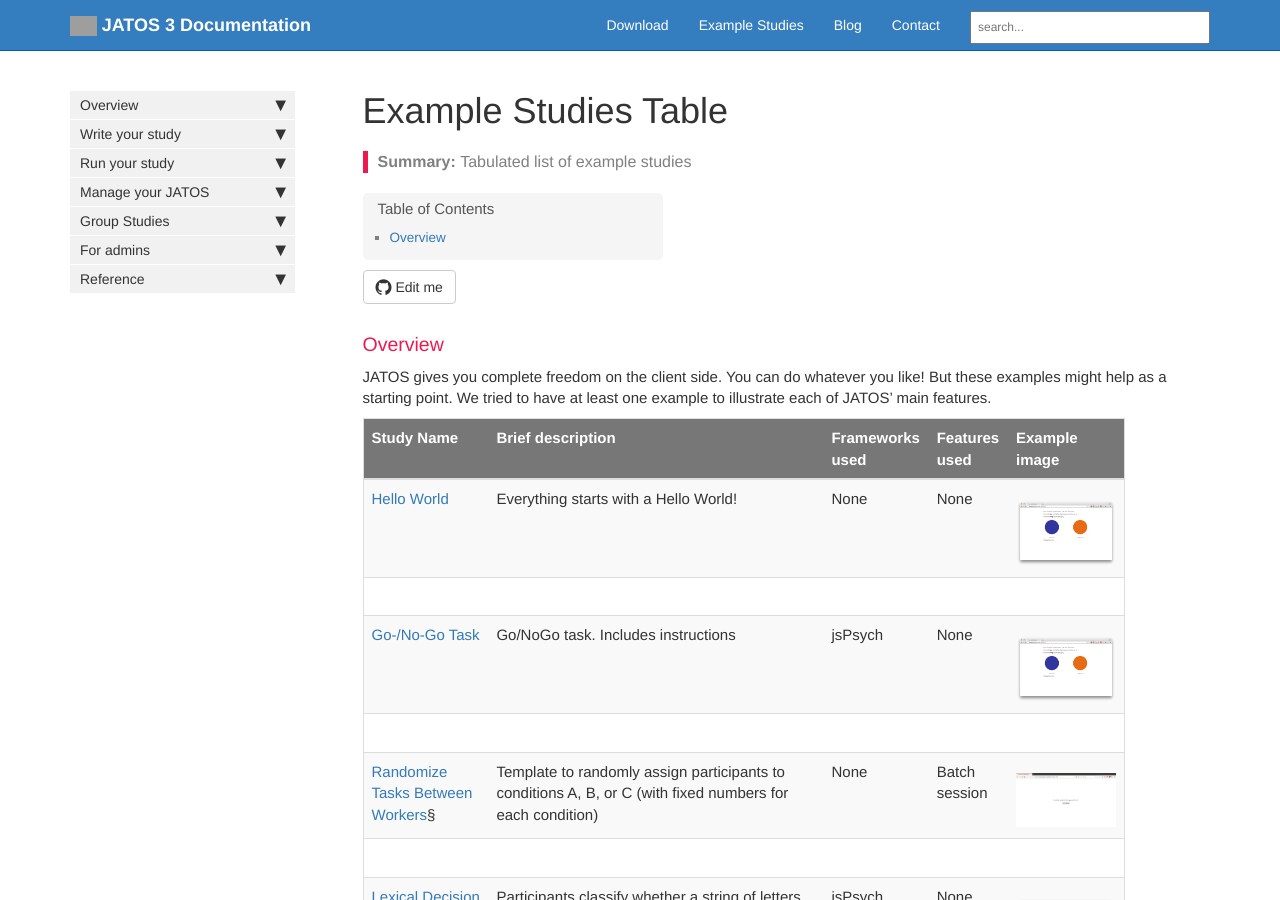
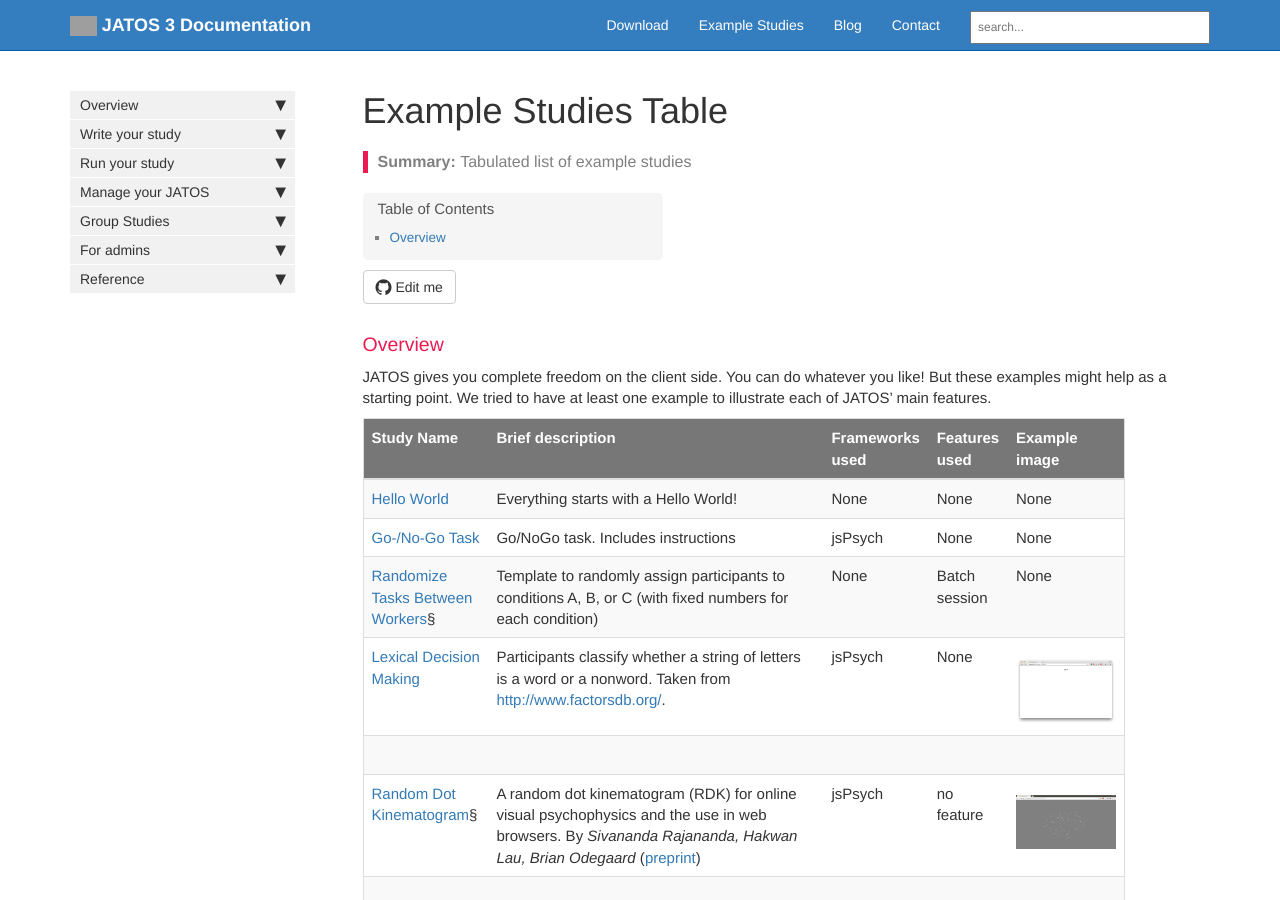
Before and after one commit to kristian-lange-tw/JATOS_docs_v3, a Jekyll site: the page built from pages/Example-Studies-Table.md, in a window 1280 px wide and 900 px high. Built offline with Jekyll 4.4.1, drawn with Linux system fonts in a browser that asks for light colours; nearby versions of some CDN libraries; comment, search, counter and statistics services are not loaded; grey boxes are pictures that could not be loaded.

Commit message:
Update Example-Studies-Table.md

```diff
--- a/pages/Example-Studies-Table.md
+++ b/pages/Example-Studies-Table.md
@@ -15,15 +15,14 @@
 
 | Study Name             | Brief description   | Frameworks used | Features used   | Example image  |
 |-------------------|-------------------|-------------------|-------------------|-------------------|
-| [Hello World](https://github.com/JATOS/JATOS_examples/raw/master/examples/hello_world.zip) | Everything starts with a Hello World! | None | None | {% include image.html file="example-studies/Screenshot_gonogo.png" alt="Screenshot Go- / No-Go Task" max-width="100" %}  |
-| [Go-/No-Go Task](https://github.com/JATOS/JATOS_examples/raw/master/examples/go-nogo_task_(using_jspsych_6).zip) | Go/NoGo task. Includes instructions | jsPsych | None |  {% include image.html file="example-studies/Screenshot_gonogo.png" alt="Screenshot Go- / No-Go Task" max-width="100" %} |
-| [Randomize Tasks Between Workers](https://github.com/JATOS/JATOS_examples/raw/master/examples/randomize_tasks_between_workers.zip)§| Template to randomly assign participants to conditions A, B, or C (with fixed numbers for each condition) | None | Batch session| {% include image.html file="example-studies/Screenshot_randomization_between_workers.png" alt="Screenshot Randomization between participants" max-width="100" %} |
+| [Hello World](https://github.com/JATOS/JATOS_examples/raw/master/examples/hello_world.zip) | Everything starts with a Hello World! | None | None | None  |
+| [Go-/No-Go Task](https://github.com/JATOS/JATOS_examples/raw/master/examples/go-nogo_task_(using_jspsych_6).zip) | Go/NoGo task. Includes instructions | jsPsych | None | None |
+| [Randomize Tasks Between Workers](https://github.com/JATOS/JATOS_examples/raw/master/examples/randomize_tasks_between_workers.zip)§| Template to randomly assign participants to conditions A, B, or C (with fixed numbers for each condition) | None | Batch session| None |
 | [Lexical Decision Making](https://github.com/JATOS/JATOS_examples/raw/master/examples/lexical_decision_(using_jspsych).zip) | Participants classify whether a string of letters is a word or a nonword. Taken from [http://www.factorsdb.org/](http://www.factorsdb.org/). | jsPsych | None | {% include image.html file="example-studies/Screenshot_lexicalDecision_word.png" alt="Screenshot Lexical Decision" max-width="100" %} |
 | [Random Dot Kinematogram](https://github.com/JATOS/JATOS_examples/raw/master/examples/rdk.zip)§ | A random dot kinematogram (RDK) for online visual psychophysics and the use in web browsers. By _Sivananda Rajananda, Hakwan Lau, Brian Odegaard_ ([preprint](https://www.biorxiv.org/content/early/2017/09/21/192377)) | jsPsych | no feature| {% include image.html file="example-studies/Screenshot_rdk.png" alt="Screenshot RDK" max-width="100" %} |
 | [Demographic and Survey questions](https://github.com/JATOS/JATOS_examples/raw/master/examples/survey.js_ui_example.zip) | [SurveyJS](http://surveyjs.org) is an easy to use library to create simple forms or complex surveys and questionaires. Have a look at [surveyjs.org/examples/jquery/questiontype-text](http://surveyjs.org/examples/jquery/questiontype-text/) to see what's possible. | SurveyJS | no feature| {% include image.html file="example-studies/survey-js-screenshot.png" alt="Screenshot SurveyJS Example" max-width="100" %} |
 | [Instruction with Google Slides](https://github.com/JATOS/JATOS_examples/raw/master/examples/intro_with_google_slides.zip)§ | Use Google Slides to make an quick, easy and versatile instruction page. Might not be the prettiest, but it does the job| no frameowrk | no feature| {% include image.html file="example-studies/Screenshot_intro_slides.png" alt="Screenshot Easy instructions with Slides" max-width="100" %}|
-| [p5.js](https://github.com/JATOS/JATOS_examples/raw/master/examples/p5.js_examples.zip)§ | [p5.js](https://p5js.org/) is a graphics library to easily create 2D and 3D graphics without deeper knowledge of how those graphics are rendered. Additionally one can add user interaction, video, sound, or capture from the webcam or the mic. Have a look at their [example section](https://p5js.org/examples/). | p5 | no feature| {% include image.html file="example-studies/p5-js-screenshot5.gif" alt="Screenshot p5.js Example" max-width="100" %}
-|
+| [p5.js](https://github.com/JATOS/JATOS_examples/raw/master/examples/p5.js_examples.zip)§ | [p5.js](https://p5js.org/) is a graphics library to easily create 2D and 3D graphics without deeper knowledge of how those graphics are rendered. Additionally one can add user interaction, video, sound, or capture from the webcam or the mic. Have a look at their [example section](https://p5js.org/examples/). | p5 | no feature| {% include image.html file="example-studies/p5-js-screenshot5.gif" alt="Screenshot p5.js Example" max-width="100" %}|
 
 
 § Requires JATOS version 3.1.1 or newer
```
